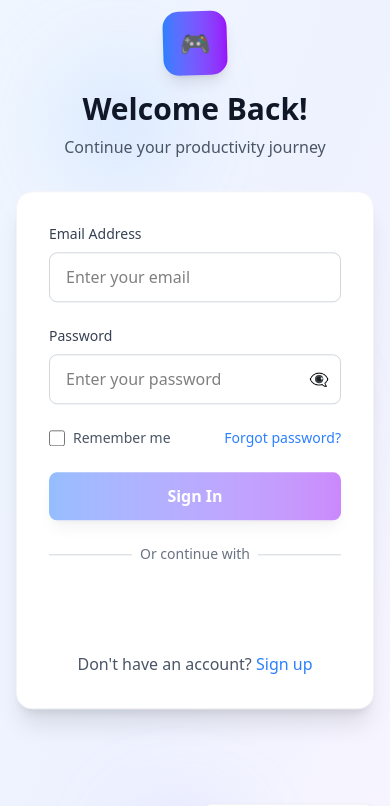
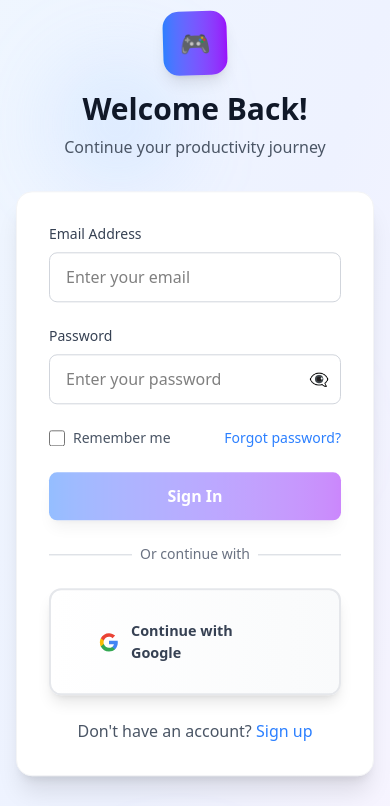
Before and after one commit to Hossam-A-Yehia/gamified-productivity-app, a React (Vite) app in the folder frontend/: page /login in a window 390 px wide. Shown: the top 806 px of the page. Built offline with nearby package versions, Linux system fonts and the light colour scheme; no server answers.

Commit message:
feat: redesign Google OAuth buttons with modern UI and animations

```diff
--- /dev/null
+++ b/frontend/src/components/auth/GoogleSignIn.css
@@ -0,0 +1,119 @@
+.google-signin-wrapper {
+  position: relative;
+  width: 100%;
+}
+
+.google-signin-wrapper [data-testid] {
+  opacity: 0 !important;
+  position: absolute !important;
+  top: 0 !important;
+  left: 0 !important;
+  width: 100% !important;
+  height: 100% !important;
+  cursor: pointer !important;
+  z-index: 10 !important;
+}
+
+.google-signin-wrapper iframe {
+  width: 100% !important;
+  height: 100% !important;
+  border: none !important;
+  cursor: pointer !important;
+}
+
+.custom-google-button {
+  transition: all 0.3s cubic-bezier(0.4, 0, 0.2, 1);
+  transform-origin: center;
+}
+
+.custom-google-button:hover {
+  transform: translateY(-2px) scale(1.02);
+  box-shadow: 0 20px 25px -5px rgba(0, 0, 0, 0.1), 0 10px 10px -5px rgba(0, 0, 0, 0.04);
+}
+
+.custom-google-button:active {
+  transform: translateY(0) scale(0.98);
+}
+
+@keyframes shimmer {
+  0% {
+    transform: translateX(-100%) skewX(-12deg);
+  }
+  100% {
+    transform: translateX(100%) skewX(-12deg);
+  }
+}
+
+.shimmer-effect {
+  animation: shimmer 0.8s ease-in-out;
+}
+
+@keyframes spin {
+  from {
+    transform: rotate(0deg);
+  }
+  to {
+    transform: rotate(360deg);
+  }
+}
+
+.loading-spinner {
+  animation: spin 1s linear infinite;
+}
+
+.arrow-slide {
+  transition: transform 0.2s ease-in-out;
+}
+
+.group:hover .arrow-slide {
+  transform: translateX(3px);
+}
+
+.text-transition {
+  transition: color 0.2s ease-in-out;
+}
+
+.google-logo {
+  transition: transform 0.2s cubic-bezier(0.68, -0.55, 0.265, 1.55);
+}
+
+.google-logo:hover {
+  transform: scale(1.1);
+}
+@media (max-width: 640px) {
+  .custom-google-button {
+    padding: 0.875rem 1.5rem;
+  }
+
+  .custom-google-button span {
+    font-size: 0.9rem;
+  }
+}
+
+@media (prefers-color-scheme: dark) {
+  .custom-google-button {
+    background: linear-gradient(135deg, #374151 0%, #1f2937 100%);
+    border-color: #4b5563;
+  }
+
+  .custom-google-button:hover {
+    border-color: #60a5fa;
+    background: linear-gradient(135deg, #4b5563 0%, #374151 100%);
+  }
+}
+
+.custom-google-button:focus-visible {
+  outline: 2px solid #3b82f6;
+  outline-offset: 2px;
+}
+
+.custom-google-button:disabled {
+  opacity: 0.7;
+  cursor: not-allowed;
+  transform: none !important;
+}
+
+.custom-google-button:disabled:hover {
+  transform: none !important;
+  box-shadow: 0 1px 3px 0 rgba(0, 0, 0, 0.1), 0 1px 2px 0 rgba(0, 0, 0, 0.06);
+}
--- a/frontend/src/components/auth/GoogleSignIn.tsx
+++ b/frontend/src/components/auth/GoogleSignIn.tsx
@@ -1,7 +1,8 @@
-import React from 'react';
+import React, { useState } from 'react';
 import { GoogleLogin, type CredentialResponse } from '@react-oauth/google';
 import { motion } from 'framer-motion';
 import { useAuth } from '../../hooks/useAuth';
+import './GoogleSignIn.css';
 
 interface GoogleSignInProps {
   onSuccess?: () => void;
@@ -16,7 +17,8 @@ const GoogleSignIn: React.FC<GoogleSignInProps> = ({
   text = 'signin_with',
   className = ''
 }) => {
-  const { googleAuth } = useAuth();
+  const { googleAuth, isGoogleAuthenticating } = useAuth();
+  const [isHovered, setIsHovered] = useState(false);
 
   const clientId = import.meta.env.VITE_GOOGLE_CLIENT_ID;
 
@@ -26,9 +28,9 @@ const GoogleSignIn: React.FC<GoogleSignInProps> = ({
         initial={{ opacity: 0, y: 10 }}
         animate={{ opacity: 1, y: 0 }}
         transition={{ duration: 0.3 }}
-        className={`flex justify-center ${className}`}
+        className={`w-full ${className}`}
       >
-        <div className="w-full p-3 border border-gray-300 dark:border-gray-600 rounded-lg bg-gray-50 dark:bg-gray-700 text-center">
+        <div className="w-full p-4 border border-gray-300 dark:border-gray-600 rounded-xl bg-gray-50 dark:bg-gray-700 text-center">
           <p className="text-sm text-gray-500 dark:text-gray-400">
             Google Sign-In not configured
           </p>
@@ -54,22 +56,98 @@ const GoogleSignIn: React.FC<GoogleSignInProps> = ({
     onError?.('Google authentication failed');
   };
 
+  const buttonText = {
+    signin_with: 'Continue with Google',
+    signup_with: 'Sign up with Google',
+    continue_with: 'Continue with Google'
+  }[text];
+
   return (
     <motion.div
       initial={{ opacity: 0, y: 10 }}
       animate={{ opacity: 1, y: 0 }}
       transition={{ duration: 0.3 }}
-      className={`flex justify-center ${className}`}
+      className={`w-full ${className}`}
     >
-      <GoogleLogin
-        onSuccess={handleSuccess}
-        onError={handleError}
-        text={text}
-        theme="outline"
-        size="large"
-        width="100%"
-        logo_alignment="left"
-      />
+      <div className="google-signin-wrapper relative w-full">
+        <motion.div
+          whileHover={{ scale: 1.02, y: -2 }}
+          whileTap={{ scale: 0.98 }}
+          onMouseEnter={() => setIsHovered(true)}
+          onMouseLeave={() => setIsHovered(false)}
+          className="custom-google-button relative overflow-hidden bg-gradient-to-r from-white to-gray-50 dark:from-gray-800 dark:to-gray-700 border-2 border-gray-200 dark:border-gray-600 rounded-xl shadow-lg hover:shadow-xl hover:border-blue-300 dark:hover:border-blue-500 transition-all duration-300 group"
+        >
+          <motion.div
+            initial={{ opacity: 0 }}
+            animate={{ opacity: isHovered ? 0.1 : 0 }}
+            className="absolute inset-0 bg-gradient-to-r from-blue-500 to-purple-500 pointer-events-none"
+          />
+          <div className="relative flex items-center justify-center gap-3 px-6 py-4">
+            {isGoogleAuthenticating ? (
+              <div className="loading-spinner w-5 h-5 border-2 border-blue-500 border-t-transparent rounded-full" />
+            ) : (
+              <motion.svg
+                className="google-logo w-5 h-5 flex-shrink-0"
+                viewBox="0 0 24 24"
+                whileHover={{ scale: 1.1 }}
+                transition={{ type: "spring", stiffness: 400, damping: 17 }}
+              >
+                <path
+                  fill="#4285F4"
+                  d="M22.56 12.25c0-.78-.07-1.53-.2-2.25H12v4.26h5.92c-.26 1.37-1.04 2.53-2.21 3.31v2.77h3.57c2.08-1.92 3.28-4.74 3.28-8.09z"
+                />
+                <path
+                  fill="#34A853"
+                  d="M12 23c2.97 0 5.46-.98 7.28-2.66l-3.57-2.77c-.98.66-2.23 1.06-3.71 1.06-2.86 0-5.29-1.93-6.16-4.53H2.18v2.84C3.99 20.53 7.7 23 12 23z"
+                />
+                <path
+                  fill="#FBBC05"
+                  d="M5.84 14.09c-.22-.66-.35-1.36-.35-2.09s.13-1.43.35-2.09V7.07H2.18C1.43 8.55 1 10.22 1 12s.43 3.45 1.18 4.93l2.85-2.22.81-.62z"
+                />
+                <path
+                  fill="#EA4335"
+                  d="M12 5.38c1.62 0 3.06.56 4.21 1.64l3.15-3.15C17.45 2.09 14.97 1 12 1 7.7 1 3.99 3.47 2.18 7.07l3.66 2.84c.87-2.6 3.3-4.53 6.16-4.53z"
+                />
+              </motion.svg>
+            )}
+
+            <motion.span
+              className="text-transition text-base font-semibold text-gray-700 dark:text-gray-200 group-hover:text-gray-900 dark:group-hover:text-white transition-colors duration-200"
+              whileHover={{ x: 2 }}
+            >
+              {isGoogleAuthenticating ? 'Signing in...' : buttonText}
+            </motion.span>
+
+            {!isGoogleAuthenticating && (
+              <svg
+                className="arrow-slide w-4 h-4 opacity-0 group-hover:opacity-100 transition-opacity duration-200 text-gray-600 dark:text-gray-400"
+                fill="none"
+                stroke="currentColor"
+                viewBox="0 0 24 24"
+              >
+                <path strokeLinecap="round" strokeLinejoin="round" strokeWidth={2} d="M9 5l7 7-7 7" />
+              </svg>
+            )}
+          </div>
+
+          <motion.div
+            className="absolute inset-0 -top-px bg-gradient-to-r from-transparent via-white/20 to-transparent -skew-x-12 opacity-0 group-hover:opacity-100 pointer-events-none"
+            animate={isHovered ? { x: ['-100%', '100%'] } : {}}
+            transition={{ duration: 0.8, ease: "easeInOut" }}
+          />
+
+          <div className="absolute inset-0 opacity-0">
+            <GoogleLogin
+              onSuccess={handleSuccess}
+              onError={handleError}
+              useOneTap={false}
+              auto_select={false}
+              width="100%"
+              size="large"
+            />
+          </div>
+        </motion.div>
+      </div>
     </motion.div>
   );
 };
```
